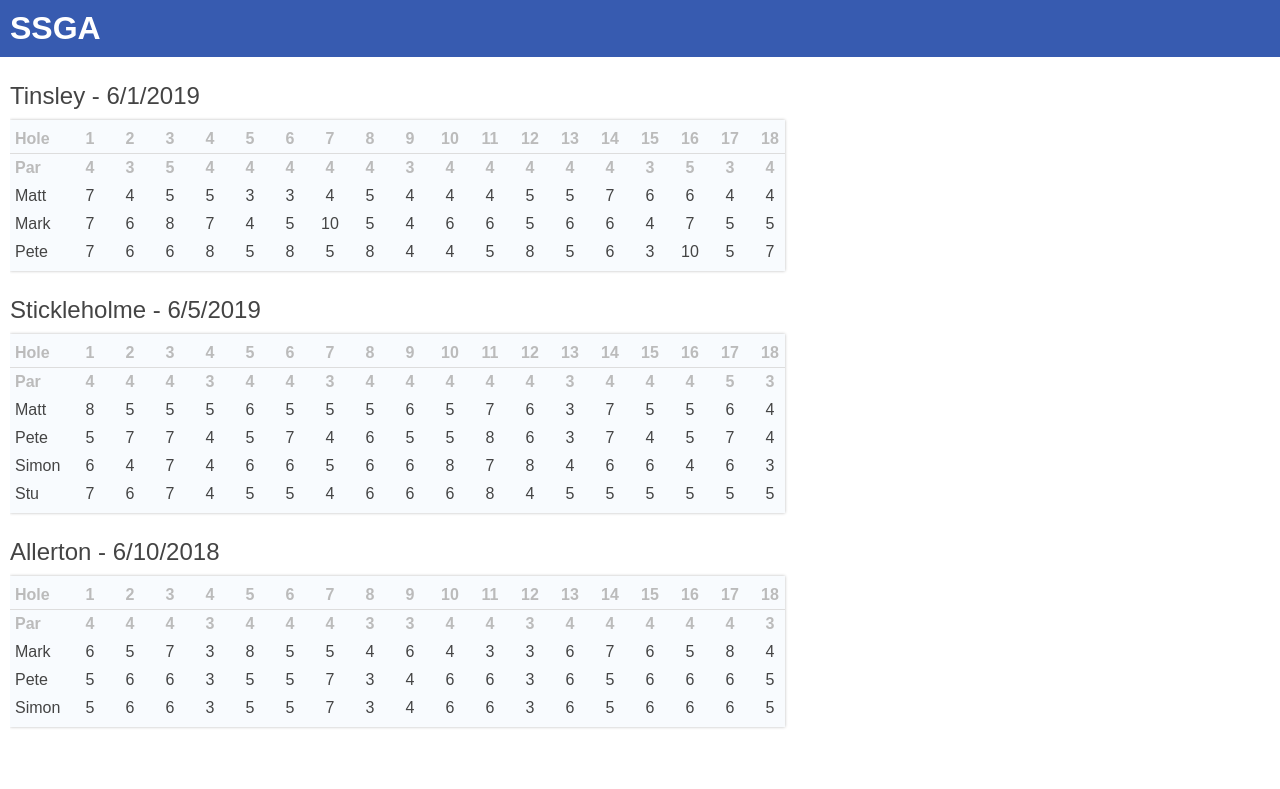
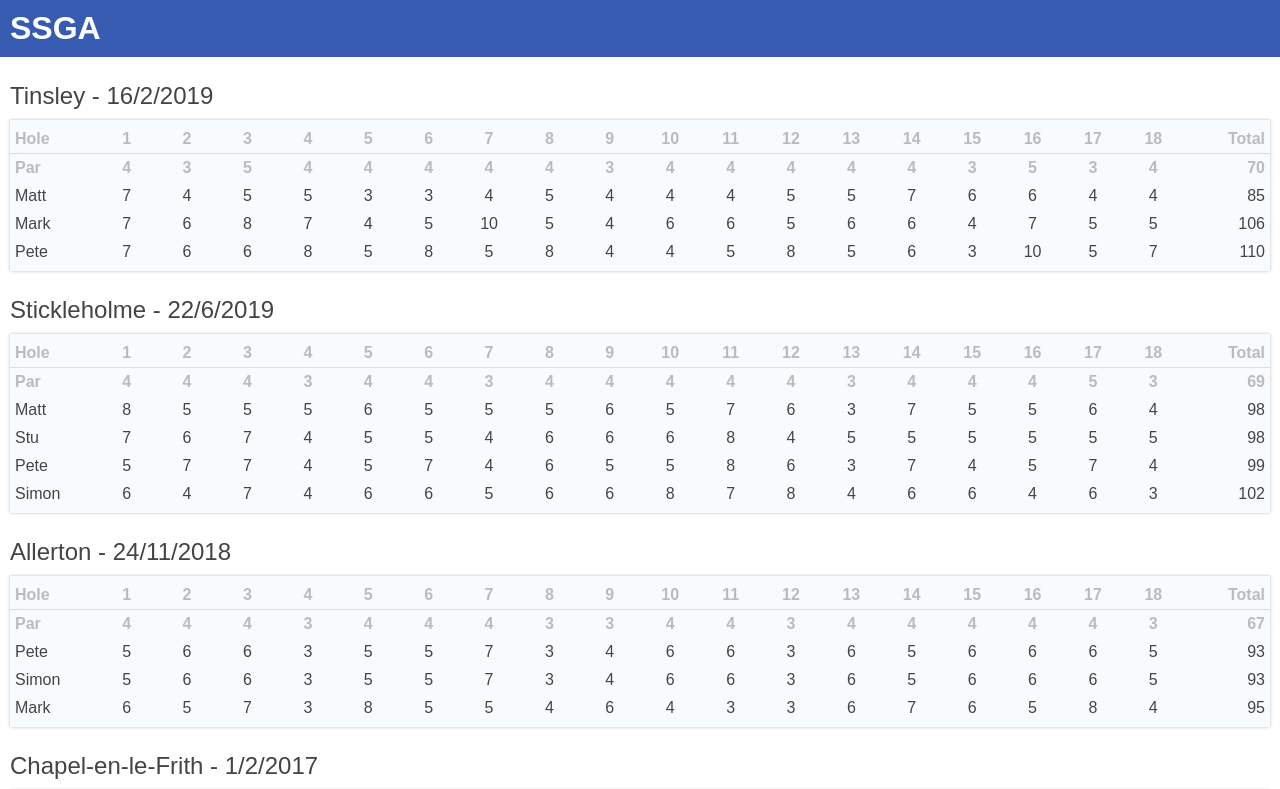
Before and after one commit to whitfield-mj/ssga, a React (Create React App) app: page / in a window 1280 px wide. Shown: the top 789 px of the page. Built offline with nearby package versions, Linux system fonts and the light colour scheme.

Commit message:
removed immutable. tidied up

```diff
--- /dev/null
+++ b/src/data/courses.js
@@ -0,0 +1,226 @@
+export default {
+  Tinsley: {
+    1: {
+      par: 4
+    },
+    2: {
+      par: 3
+    },
+    3: {
+      par: 5
+    },
+    4: {
+      par: 4
+    },
+    5: {
+      par: 4
+    },
+    6: {
+      par: 4
+    },
+    7: {
+      par: 4
+    },
+    8: {
+      par: 4
+    },
+    9: {
+      par: 3
+    },
+    10: {
+      par: 4
+    },
+    11: {
+      par: 4
+    },
+    12: {
+      par: 4
+    },
+    13: {
+      par: 4
+    },
+    14: {
+      par: 4
+    },
+    15: {
+      par: 3
+    },
+    16: {
+      par: 5
+    },
+    17: {
+      par: 3
+    },
+    18: {
+      par: 4
+    }
+  },
+  Stickleholme: {
+    1: {
+      par: 4
+    },
+    2: {
+      par: 4
+    },
+    3: {
+      par: 4
+    },
+    4: {
+      par: 3
+    },
+    5: {
+      par: 4
+    },
+    6: {
+      par: 4
+    },
+    7: {
+      par: 3
+    },
+    8: {
+      par: 4
+    },
+    9: {
+      par: 4
+    },
+    10: {
+      par: 4
+    },
+    11: {
+      par: 4
+    },
+    12: {
+      par: 4
+    },
+    13: {
+      par: 3
+    },
+    14: {
+      par: 4
+    },
+    15: {
+      par: 4
+    },
+    16: {
+      par: 4
+    },
+    17: {
+      par: 5
+    },
+    18: {
+      par: 3
+    }
+  },
+  Allerton: {
+    1: {
+      par: 4
+    },
+    2: {
+      par: 4
+    },
+    3: {
+      par: 4
+    },
+    4: {
+      par: 3
+    },
+    5: {
+      par: 4
+    },
+    6: {
+      par: 4
+    },
+    7: {
+      par: 4
+    },
+    8: {
+      par: 3
+    },
+    9: {
+      par: 3
+    },
+    10: {
+      par: 4
+    },
+    11: {
+      par: 4
+    },
+    12: {
+      par: 3
+    },
+    13: {
+      par: 4
+    },
+    14: {
+      par: 4
+    },
+    15: {
+      par: 4
+    },
+    16: {
+      par: 4
+    },
+    17: {
+      par: 4
+    },
+    18: {
+      par: 3
+    }
+  },
+  "Chapel-en-le-Frith": {
+    1: {
+      par: 4
+    },
+    2: {
+      par: 5
+    },
+    3: {
+      par: 4
+    },
+    4: {
+      par: 4
+    },
+    5: {
+      par: 4
+    },
+    6: {
+      par: 3
+    },
+    7: {
+      par: 4
+    },
+    8: {
+      par: 5
+    },
+    9: {
+      par: 3
+    },
+    10: {
+      par: 4
+    },
+    11: {
+      par: 4
+    },
+    12: {
+      par: 5
+    },
+    13: {
+      par: 3
+    },
+    14: {
+      par: 4
+    },
+    15: {
+      par: 3
+    },
+    16: {
+      par: 4
+    },
+    17: {
+      par: 4
+    },
+    18: {
+      par: 5
+    }
+  }
+};
--- a/src/data/scores.js
+++ b/src/data/scores.js
@@ -1,181 +1,8 @@
-import { fromJS, OrderedMap } from "immutable";
-
-export default fromJS({
-  courses: {
-    Tinsley: OrderedMap({
-      1: {
-        par: 4
-      },
-      2: {
-        par: 3
-      },
-      3: {
-        par: 5
-      },
-      4: {
-        par: 4
-      },
-      5: {
-        par: 4
-      },
-      6: {
-        par: 4
-      },
-      7: {
-        par: 4
-      },
-      8: {
-        par: 4
-      },
-      9: {
-        par: 3
-      },
-      10: {
-        par: 4
-      },
-      11: {
-        par: 4
-      },
-      12: {
-        par: 4
-      },
-      13: {
-        par: 4
-      },
-      14: {
-        par: 4
-      },
-      15: {
-        par: 3
-      },
-      16: {
-        par: 5
-      },
-      17: {
-        par: 3
-      },
-      18: {
-        par: 4
-      }
-    }),
-    Stickleholme: OrderedMap({
-      1: {
-        par: 4
-      },
-      2: {
-        par: 4
-      },
-      3: {
-        par: 4
-      },
-      4: {
-        par: 3
-      },
-      5: {
-        par: 4
-      },
-      6: {
-        par: 4
-      },
-      7: {
-        par: 3
-      },
-      8: {
-        par: 4
-      },
-      9: {
-        par: 4
-      },
-      10: {
-        par: 4
-      },
-      11: {
-        par: 4
-      },
-      12: {
-        par: 4
-      },
-      13: {
-        par: 3
-      },
-      14: {
-        par: 4
-      },
-      15: {
-        par: 4
-      },
-      16: {
-        par: 4
-      },
-      17: {
-        par: 5
-      },
-      18: {
-        par: 3
-      }
-    }),
-    Allerton: OrderedMap({
-      1: {
-        par: 4
-      },
-      2: {
-        par: 4
-      },
-      3: {
-        par: 4
-      },
-      4: {
-        par: 3
-      },
-      5: {
-        par: 4
-      },
-      6: {
-        par: 4
-      },
-      7: {
-        par: 4
-      },
-      8: {
-        par: 3
-      },
-      9: {
-        par: 3
-      },
-      10: {
-        par: 4
-      },
-      11: {
-        par: 4
-      },
-      12: {
-        par: 3
-      },
-      13: {
-        par: 4
-      },
-      14: {
-        par: 4
-      },
-      15: {
-        par: 4
-      },
-      16: {
-        par: 4
-      },
-      17: {
-        par: 4
-      },
-      18: {
-        par: 3
-      }
-    })
-  },
-  rounds: {
+export default {
   "2019-02-16": {
     course: "Tinsley",
     scores: {
-        Matt: OrderedMap({
+      Matt: {
         1: 7,
         2: 4,
         3: 5,
@@ -194,8 +21,8 @@ export default fromJS({
         16: 6,
         17: 4,
         18: 4
-        }),
-        Mark: OrderedMap({
+      },
+      Mark: {
         1: 7,
         2: 6,
         3: 8,
@@ -214,8 +41,8 @@ export default fromJS({
         16: 7,
         17: 5,
         18: 5
-        }),
-        Pete: OrderedMap({
+      },
+      Pete: {
         1: 7,
         2: 6,
         3: 6,
@@ -234,13 +61,13 @@ export default fromJS({
         16: 10,
         17: 5,
         18: 7
-        })
+      }
     }
   },
   "2019-06-22": {
     course: "Stickleholme",
     scores: {
-        Matt: OrderedMap({
+      Matt: {
         1: 8,
         2: 5,
         3: 5,
@@ -259,8 +86,8 @@ export default fromJS({
         16: 5,
         17: 6,
         18: 4
-        }),
-        Pete: OrderedMap({
+      },
+      Pete: {
         1: 5,
         2: 7,
         3: 7,
@@ -279,8 +106,8 @@ export default fromJS({
         16: 5,
         17: 7,
         18: 4
-        }),
-        Simon: OrderedMap({
+      },
+      Simon: {
         1: 6,
         2: 4,
         3: 7,
@@ -299,8 +126,8 @@ export default fromJS({
         16: 4,
         17: 6,
         18: 3
-        }),
-        Stu: OrderedMap({
+      },
+      Stu: {
         1: 7,
         2: 6,
         3: 7,
@@ -319,13 +146,13 @@ export default fromJS({
         16: 5,
         17: 5,
         18: 5
-        })
+      }
     }
   },
   "2018-11-24": {
     course: "Allerton",
     scores: {
-        Mark: OrderedMap({
+      Mark: {
         1: 6,
         2: 5,
         3: 7,
@@ -344,8 +171,8 @@ export default fromJS({
         16: 5,
         17: 8,
         18: 4
-        }),
-        Pete: OrderedMap({
+      },
+      Pete: {
         1: 5,
         2: 6,
         3: 6,
@@ -364,8 +191,8 @@ export default fromJS({
         16: 6,
         17: 6,
         18: 5
-        }),
-        Simon: OrderedMap({
+      },
+      Simon: {
         1: 5,
         2: 6,
         3: 6,
@@ -384,8 +211,92 @@ export default fromJS({
         16: 6,
         17: 6,
         18: 5
-        })
+      }
+    }
+  },
+  "2017-02-01": {
+    course: "Chapel-en-le-Frith",
+    scores: {
+      Mark: {
+        1: 5,
+        2: 6,
+        3: 6,
+        4: 6,
+        5: 5,
+        6: 4,
+        7: 8,
+        8: 8,
+        9: 4,
+        10: 6,
+        11: 7,
+        12: 9,
+        13: 3,
+        14: 4,
+        15: 5,
+        16: 5,
+        17: 7,
+        18: 7
+      },
+      Pete: {
+        1: 5,
+        2: 6,
+        3: 8,
+        4: 5,
+        5: 8,
+        6: 9,
+        7: 8,
+        8: 8,
+        9: 3,
+        10: 7,
+        11: 4,
+        12: 7,
+        13: 5,
+        14: 4,
+        15: 4,
+        16: 7,
+        17: 6,
+        18: 6
+      },
+      Simon: {
+        1: 4,
+        2: 6,
+        3: 5,
+        4: 6,
+        5: 8,
+        6: 4,
+        7: 6,
+        8: 8,
+        9: 4,
+        10: 4,
+        11: 4,
+        12: 7,
+        13: 5,
+        14: 4,
+        15: 3,
+        16: 5,
+        17: 5,
+        18: 6
+      },
+      Matt: {
+        1: 6,
+        2: 6,
+        3: 4,
+        4: 5,
+        5: 4,
+        6: 5,
+        7: 5,
+        8: 6,
+        9: 5,
+        10: 4,
+        11: 3,
+        12: 7,
+        13: 5,
+        14: 4,
+        15: 5,
+        16: 4,
+        17: 5,
+        18: 7
       }
     }
   }
-});
+};
--- a/src/scorecards/Scorecard.js
+++ b/src/scorecards/Scorecard.js
@@ -3,12 +3,37 @@ import PropTypes from "prop-types";
 
 Scorecard.propTypes = {
   courseName: PropTypes.string,
-  date: PropTypes.string
+  date: PropTypes.string,
+  courseHoles: PropTypes.objectOf(PropTypes.shape({ par: PropTypes.number })),
+  scores: PropTypes.objectOf(PropTypes.objectOf(PropTypes.number))
 };
 
 function Scorecard({ courseName, date, courseHoles, scores }) {
+  const holeNos = Object.keys(courseHoles);
   const dateObj = new Date(date);
-  const dateString = `${dateObj.getDay()}/${dateObj.getMonth()}/${dateObj.getFullYear()}`;
+  const dateString = `${dateObj.getDate()}/${dateObj.getMonth() +
+    1}/${dateObj.getFullYear()}`;
+  const prefix = `${courseName}-${dateString}`;
+
+  const holeParMap = holeNos.reduce((obj, hole) => {
+    return {
+      ...obj,
+      [hole]: courseHoles[hole].par
+    };
+  }, {});
+
+  function addTotals(player) {
+    const total = Object.values(scores[player]).reduce(
+      (sum, value) => sum + value,
+      0
+    );
+
+    return {
+      name: player,
+      total
+    };
+  }
+
   return (
     <div className="scorecard">
       <h2>{`${courseName} - ${dateString}`}</h2>
@@ -16,39 +41,26 @@ function Scorecard({ courseName, date, courseHoles, scores }) {
         <table>
           <thead>
             <tr>
-              <th scope="col">Hole</th>
-              {courseHoles
-                .map((value, hole) => <th key={hole}>{hole}</th>)
-                .toList()}
+              <th>Hole</th>
+              {holeNos.map(hole => (
+                <th key={`${prefix}-${hole}`}>{hole}</th>
+              ))}
               <th>Total</th>
             </tr>
           </thead>
           <tbody>
-            <tr>
-              <td>Par</td>
-              {courseHoles
-                .map((value, hole) => <td key={hole}>{value.par}</td>)
-                .toList()}
-              <td>{courseHoles.reduce((sum, value) => sum + value.par, 0)}</td>
-            </tr>
-
-            {scores
-              .map((holeScores, player) => {
-                return (
-                  <tr key={player}>
-                    <td>{player}</td>
-                    {holeScores
-                      .map((score, hole) => <td key={hole}>{score}</td>)
-                      .toList()}
-                    <td>
-                      {" "}
-                      {holeScores.reduce((sum, value) => sum + value, 0)}{" "}
-                    </td>
-                  </tr>
-                );
-              })
-              .toList()}
-            <tr></tr>
+            <ScoreRow rowHeader="Par" scores={holeParMap} />
+            {Object.keys(scores)
+              .map(addTotals)
+              .sort((a, b) => a.total - b.total)
+              .map(player => (
+                <ScoreRow
+                  key={`${prefix}-${player.name}-scores`}
+                  rowHeader={player.name}
+                  scores={scores[player.name]}
+                  totalScore={player.score}
+                />
+              ))}
           </tbody>
         </table>
       </div>
@@ -56,4 +68,19 @@ function Scorecard({ courseName, date, courseHoles, scores }) {
   );
 }
 
+function ScoreRow({ rowHeader, scores, totalScore }) {
+  const total =
+    totalScore || Object.values(scores).reduce((sum, value) => sum + value, 0);
+
+  return (
+    <tr>
+      <td>{rowHeader}</td>
+      {Object.keys(scores).map(hole => (
+        <td key={`${rowHeader}-${hole}`}>{scores[hole]}</td>
+      ))}
+      <td>{total}</td>
+    </tr>
+  );
+}
+
 export default Scorecard;
--- a/src/scorecards/Scorecards.js
+++ b/src/scorecards/Scorecards.js
@@ -1,26 +1,22 @@
 import React, { Component } from "react";
 import scores from "../data/scores";
+import courses from "../data/courses";
 import Scorecard from "./Scorecard";
 import "./scorecards.css";
-
-import PropTypes from "prop-types";
 
 class Scorecards extends Component {
   render() {
     return (
       <div id="scorecards">
-        {scores
-          .get("rounds")
-          .map((round, key) => (
-            <Scorecard
-              key={key}
-              courseName={round.get("course")}
-              courseHoles={scores.getIn(["courses", round.get("course")])}
-              date={key}
-              scores={round.get("scores")}
-            />
-          ))
-          .toList()}
+        {Object.keys(scores).map(roundDate => (
+          <Scorecard
+            key={roundDate}
+            courseName={scores[roundDate].course}
+            courseHoles={courses[scores[roundDate].course]}
+            date={roundDate}
+            scores={scores[roundDate].scores}
+          />
+        ))}
       </div>
     );
   }
--- a/src/scorecards/scorecards.css
+++ b/src/scorecards/scorecards.css
@@ -13,26 +13,25 @@
 }
 
 #scorecards .scorecard {
-  overflow: scroll;
   padding: 10px 0;
 
 }
 
 #scorecards .scorecard .scorecard-panel {
   padding: 5px 0;
-  overflow: scroll;
-  width: 775px;
+  overflow-x: auto;
+  width: 100%;
   background-color: #f8fbfe;
   -webkit-box-shadow: 0px 0px 3px 0px rgba(187,187,187,1);
   -moz-box-shadow: 0px 0px 3px 0px rgba(187,187,187,1);
   box-shadow: 0px 0px 3px 0px rgba(187,187,187,1);
-
 }
 
 #scorecards table {
   table-layout: fixed;
-  width: 500px;
   text-align: center;
+  width: 100%;
+  min-width: 550px;
   border-collapse: collapse;
 }
 
@@ -42,7 +41,7 @@
 
 #scorecards thead th,
 #scorecards tbody td {
-  width: 30px;
+  width: 4%;
   padding: 5px 5px;
 }
 
```
Lines whose indentation alone changed are shown as unchanged.
